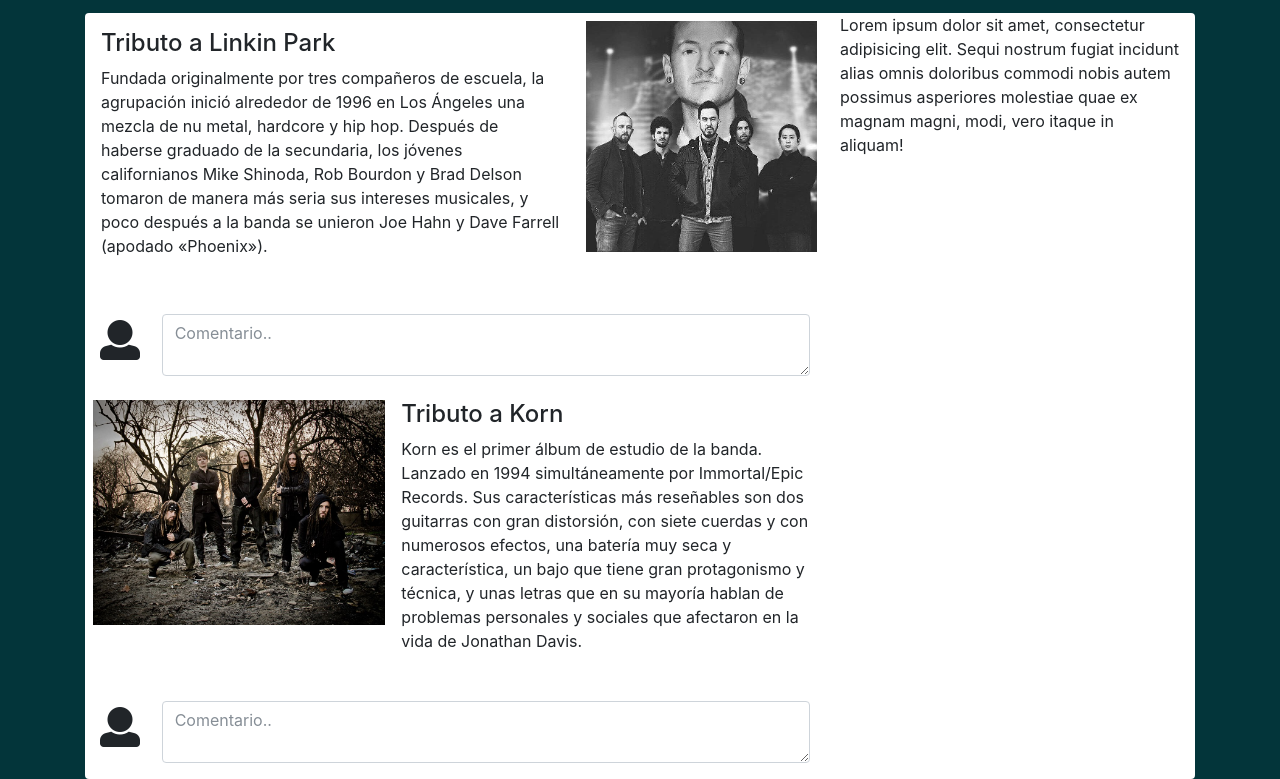
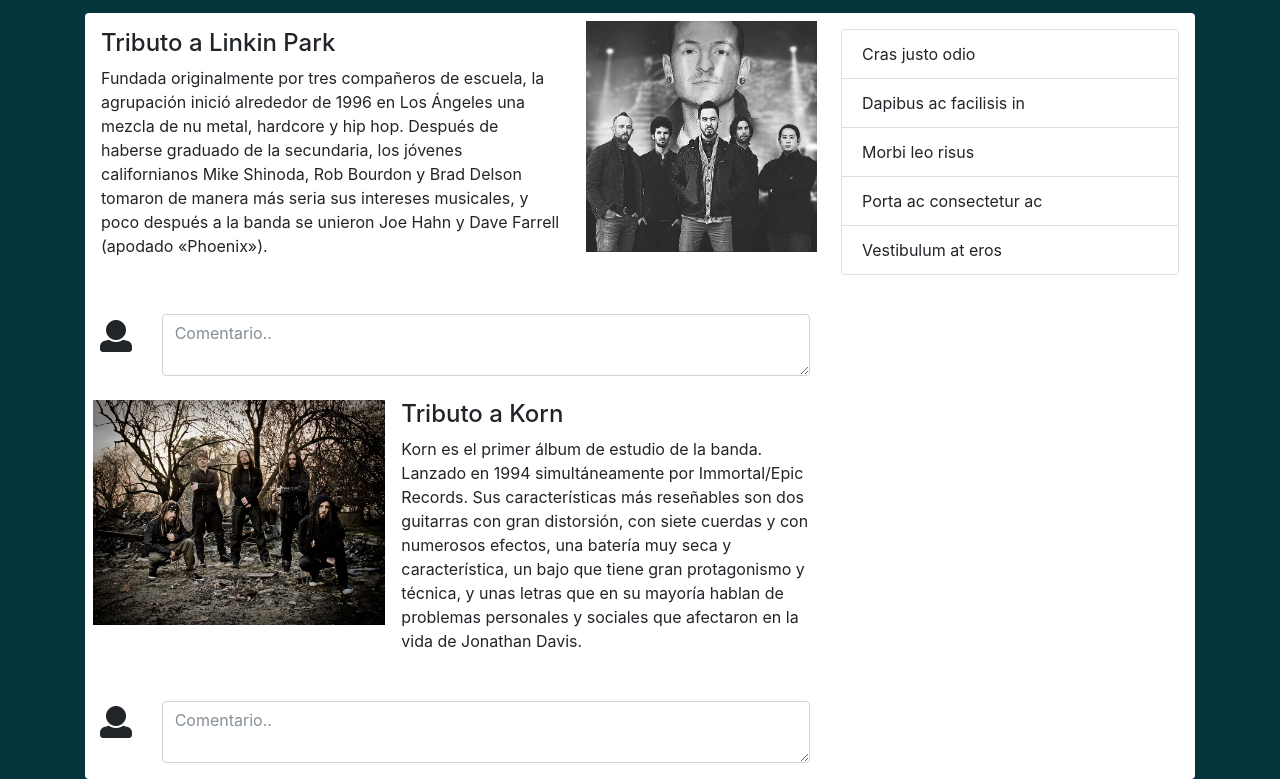
Before and after one commit to ferpesole/framework_css, a plain HTML site: page index.html in a window 1280 px wide. Shown: the part 162-941 px from the top of the page. Drawn offline with Linux system fonts and the light colour scheme.

Commit message:
Blog de musica v3

```diff
--- a/index.html
+++ b/index.html
@@ -75,28 +75,24 @@
         </div>
 
 
-
-
-
-
       <div class="container">
         <div class="row align-items-center">
-          <div class="col-1" style="font-size:2.5em">
+          <div class="col-1 h2">
               <i class="fas fa-user"></i>
             </div>
-        <div class="form-group col-11">
+            <div class="form-group col-11">
             <label for="exampleFormControlTextarea1"></label>
             <textarea class="form-control" id="exampleFormControlTextarea1" rows="2" placeholder="Comentario.."></textarea>
           </div>
-</div>
-</div>
+        </div>
+    </div>
+  </div>
 
 
-      </div>
       <div class="row">
         <div class="col-md-5 p-2">
           <img class="img-fluid" src="img/korn.jpg" alt="">
-                </div>
+        </div>
         <div class="col-md-7 p-2">
           <h4>Tributo a Korn</h4>
           <p>
@@ -107,7 +103,7 @@
       </div>
 
         <div class="row align-items-center">
-          <div class="col-1" style="font-size:2.5em">
+          <div class="col-1 h2" >
               <i class="fas fa-user"></i>
             </div>
         <div class="form-group col-11">
@@ -117,8 +113,15 @@
 </div>
 </div>
 
-    <div class="col-md-4">
-Lorem ipsum dolor sit amet, consectetur adipisicing elit. Sequi nostrum fugiat incidunt alias omnis doloribus commodi nobis autem possimus asperiores molestiae quae ex magnam magni, modi, vero itaque in aliquam!
+    <div class="col-lg-4 d-none d-md-block d-lg-block p-3">
+
+      <ul class="list-group">
+        <li class="list-group-item">Cras justo odio</li>
+        <li class="list-group-item">Dapibus ac facilisis in</li>
+        <li class="list-group-item">Morbi leo risus</li>
+        <li class="list-group-item">Porta ac consectetur ac</li>
+        <li class="list-group-item">Vestibulum at eros</li>
+      </ul>
     </div>
 
 
```
